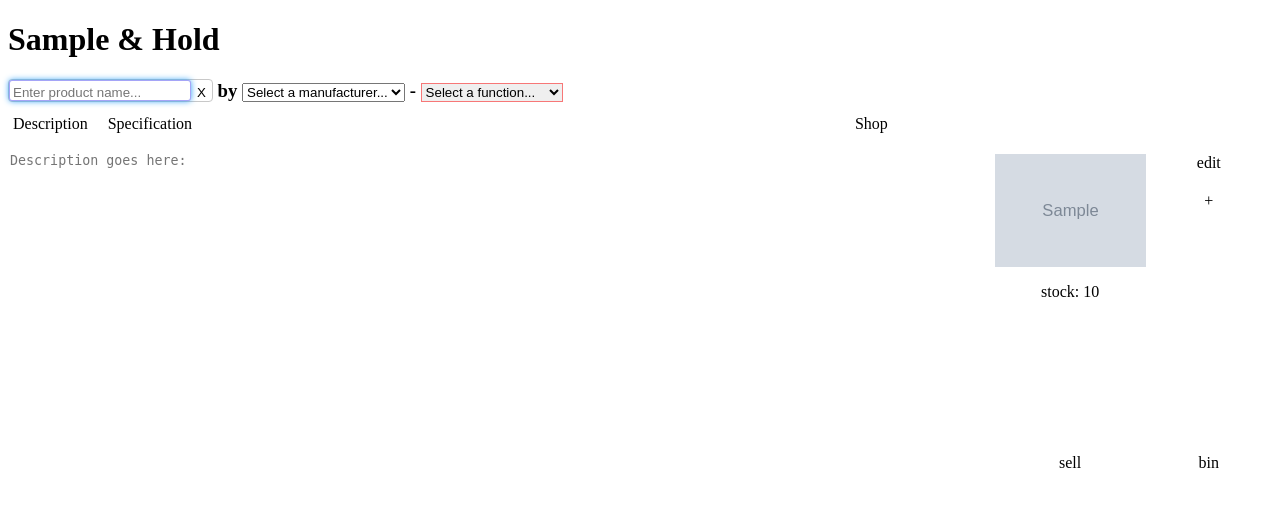
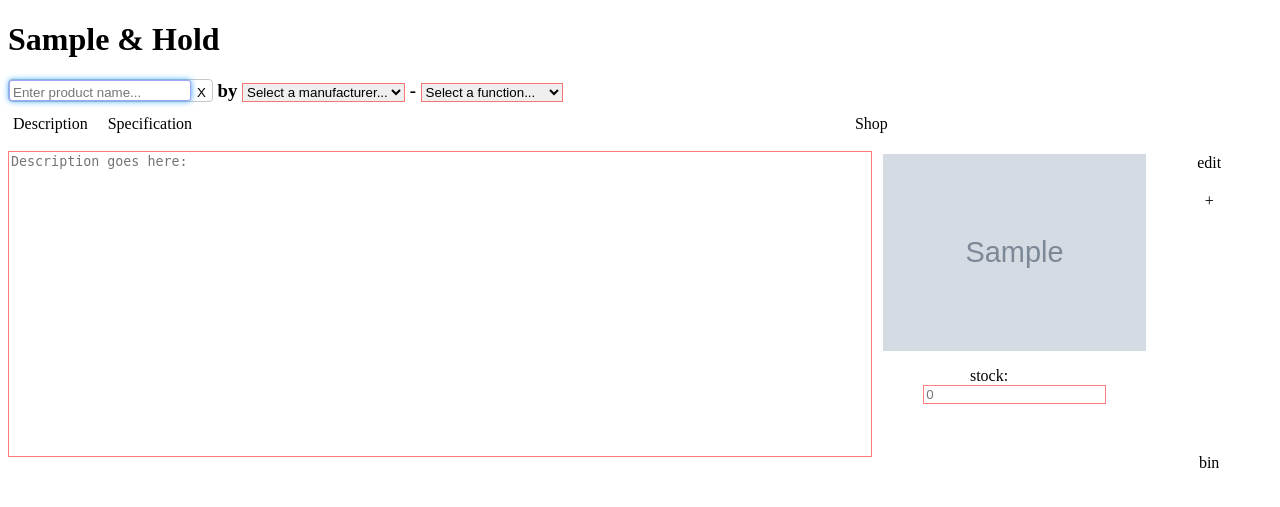
Before and after one commit to dcallus/Sample-n-Hold, a Flask app: page /modules/new in a window 1280 px wide. Shown: the top 507 px of the page. Run offline with Flask 2, Linux system fonts and the light colour scheme; grey boxes marked "Sample" are stand-in pictures; a database or web service that is not in the repository returns one stand-in record (values such as "Sample title"); some libraries are stand-ins or nearby versions.

Commit message:
commiting wrong folder, slight bug in css

```diff
--- a/sample_hold/static/css/style.css
+++ b/sample_hold/static/css/style.css
@@ -203,3 +203,7 @@ input[type=text]:focus {
 .form-element:valid {
     border: 1px solid rgba(110, 186, 245, 0.25);
 }
+
+/* #stock {
+    display: inline;
+} */
--- a/sample_hold/templates/modules/new.html
+++ b/sample_hold/templates/modules/new.html
@@ -20,13 +20,15 @@
         <section class='info-box'>
             <article class="desc">
                 <fieldset>
-                    <pre><textarea name="input-description" class="textwrapper" cols="10" rows="20" placeholder="Description goes here:"></textarea></pre>
+                    <pre><textarea class="textwrapper form-element" name="input-description" cols="10" rows="20" placeholder="Description goes here:" required></textarea></pre>
                 </fieldset>
             </article>
             <section class='image'>
                 <img src="{{module.image_url}}" alt="module pic">
-                <figure id='stock'>stock: {{module.stock}}</figure>
-                <nav id='sell'>sell</nav>
+                <fieldset>
+                <figure id='stock'>stock:<input class="form-element" name="stock" id="stock-num" type="number" min="0" required placeholder='0'></figure>
+                </fieldset>
+
             </section>
             <aside id='edit-bar'>
                 <div id="edit">
--- a/sample_hold/templates/modules/new_form.html
+++ b/sample_hold/templates/modules/new_form.html
@@ -3,7 +3,7 @@
 <div>
     <span class="form-group"><input class="form-element" type="text" id="name" name="name" placeholder="Enter product name..." autofocus required><!--
     --><button type="reset" class="clear-button">X</button></span> by
-    <select name="manufacturer" id="manufacturer">
+    <select class="form-element" name="manufacturer" id="manufacturer" required>
         <option value="" selected disabled hidden>Select a manufacturer...
 {% for manufacturer in all_manufacturers %}
 <option value="{{ manufacturer.id }}">
```
